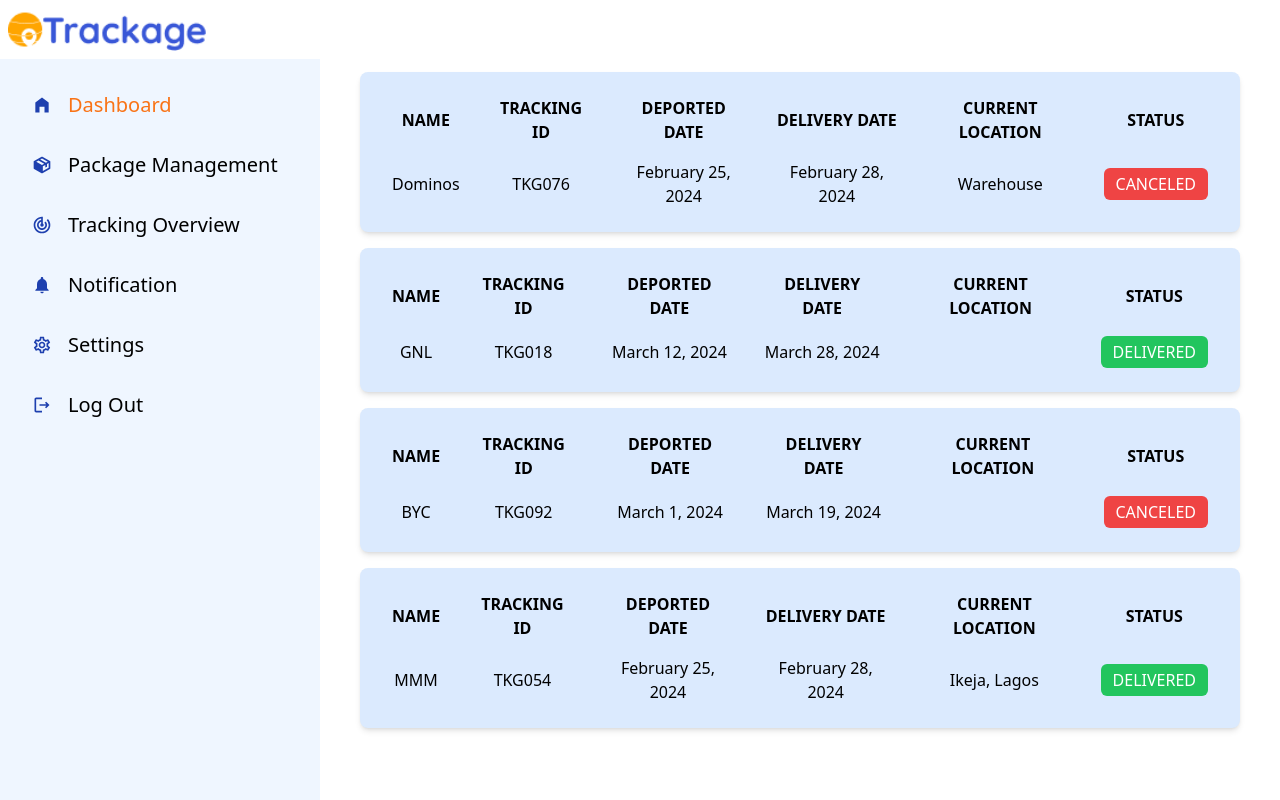
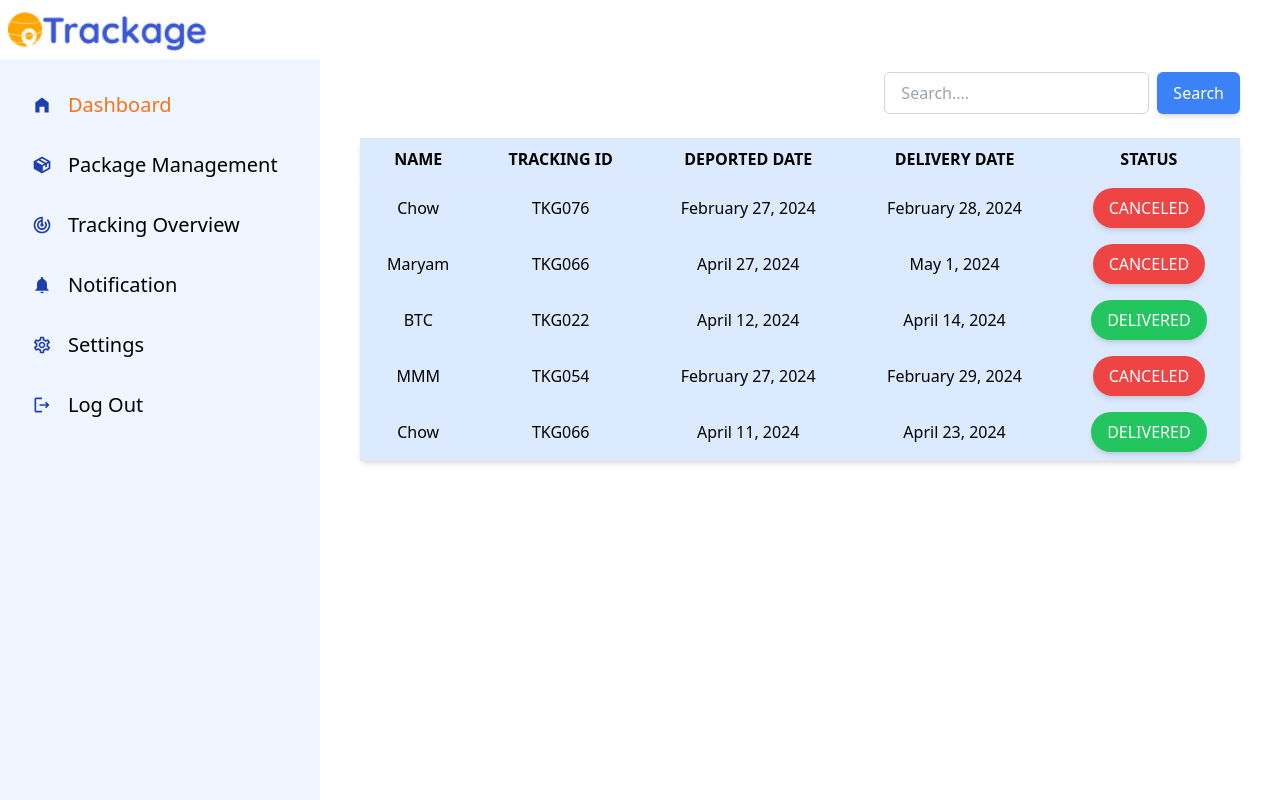
Before and after one commit to EniolaCodes/trackage, a Next.js app: page /packagemanagement in a window 1280 px wide. Built offline with nearby package versions, Linux system fonts and the light colour scheme.

Commit message:
add name as search criteria for tracking package

```diff
--- a/src/components/Generalnotice.js
+++ b/src/components/Generalnotice.js
@@ -37,6 +37,7 @@ const Generalnotice = () => {
                 <select id="setting1" name="setting1" className="border bg-blue-100 rounded p-1 block w-full mt-2">
                   <option value="option1" className='text-sm'>Push Notification</option>
                   <option value="option2" className='text-sm'>SMS</option>
+                  <option value="option2" className='text-sm'>Email</option>
                 </select>
               </div>
               <div className='ml-8'>
@@ -44,6 +45,7 @@ const Generalnotice = () => {
                 <select id="setting2" name="setting2" className="border bg-blue-100 rounded p-1 block w-full mt-2">
                   <option value="option1" className='text-sm'>Push Notification</option>
                   <option value="option2" className='text-sm'>SMS</option>
+                  <option value="option2" className='text-sm'>Email</option>
                 </select>
               </div>
               <div className='mt-8'>
@@ -51,6 +53,7 @@ const Generalnotice = () => {
                 <select id="setting3" name="setting3" className="border bg-blue-100 rounded p-1 block w-full mt-1">
                   <option value="option1" className='text-sm'>Push Notification</option>
                   <option value="option2" className='text-sm'>SMS</option>
+                  <option value="option2" className='text-sm'>Email</option>
                 </select>
               </div>
               <div className='mt-8 ml-8'>
@@ -58,6 +61,7 @@ const Generalnotice = () => {
                 <select id="setting4" name="setting4" className="border bg-blue-100 rounded p-1 block w-full mt-1">
                   <option value="option1" className='text-sm'>Push Notification</option>
                   <option value="option2" className='text-sm'>SMS</option>
+                  <option value="option2" className='text-sm'>Email</option>
                 </select>
               </div>
             </div>
--- a/src/components/Generalsetting.js
+++ b/src/components/Generalsetting.js
@@ -98,6 +98,7 @@ const Generalsetting = () => {
                   <select className="border px-3 py-2 w-full rounded">
                     <option value="email" className='text-sm'>Push Notification</option>
                     <option value="sms" className='text-sm'>SMS</option>
+                    <option value="option2" className='text-sm'>Email</option>
                   </select>
                 </div>
                 <div className="mb-8">
@@ -105,6 +106,7 @@ const Generalsetting = () => {
                   <select className="border px-3 py-2 w-full rounded">
                     <option value="email" className='text-sm'>SMS</option>
                     <option value="sms" className='text-sm'>Push Notification</option>
+                    <option value="option2" className='text-sm'>Email</option>
                   </select>
                 </div>
                 <button type="submit" onClick={submit}  className="bg-blue-500 text-white text-lg w-full px-4 py-2 rounded hover:bg-blue-600">Save</button>
--- a/src/pages/history.js
+++ b/src/pages/history.js
@@ -24,7 +24,7 @@ const Tracking = () => {
     },
     {
       id: 3,
-      name: 'BCT',
+      name: 'Maryam',
       trackingId: 'TKG054',
       deportedDate: 'April 14, 2024',
       deliveryDate: 'April 29, 2024',
@@ -40,11 +40,19 @@ const Tracking = () => {
     },
     {
       id: 5,
-      name: 'BYC',
+      name: 'Simon',
       trackingId: 'TKG011',
-      deportedDate: 'Mrach 17, 2024',
+      deportedDate: 'March 17, 2024',
       deliveryDate: ' March 19, 2024',
       status: 'Delivered'
+    },
+    {
+      id: 6,
+      name: 'BYC',
+      trackingId: 'TKG084',
+      deportedDate: 'April 10, 2024',
+      deliveryDate: ' April 19, 2024',
+      status: 'Canceled'
     },
 
   ])
@@ -67,8 +75,17 @@ const Tracking = () => {
   };
 
   const handleSearch = () => {
-    const result = packages.find(pack => pack.trackingId.toLowerCase().includes(searchTerm.toLowerCase()));
+    const result = packages.filter(pack =>
+      pack.trackingId.toLowerCase().includes(searchTerm.toLowerCase()) ||
+      pack.name.toLowerCase().includes(searchTerm.toLowerCase())
+    );
+      // Check if there are any matching packages
+    if (result.length > 0) {
        setSearchResult(result);
+  } else {
+    setSearchResult(null); // Set searchResult to null to indicate no matching packages
+  }
+
   };
 
   const handleClickOutside = (event) => {
@@ -94,7 +111,7 @@ const Tracking = () => {
           type="text"
           value={searchTerm}
           onChange={(e) => setSearchTerm(e.target.value)}
-          placeholder="Search By Tracking Id"
+          placeholder="Search...."
           className="border border-gray-300 rounded-md px-4 py-2 mr-2"
         />
         <button
@@ -105,7 +122,7 @@ const Tracking = () => {
         </button>
       </div>
       <table className="w-full border-collapse">
-        <thead className='bg-blue-100'>
+        <thead className='bg-blue-100 rounded-3xl'>
           <tr>
             <th className="border border-gray-300 uppercase px-4 py-2 text-center">Name</th>
             <th className="border border-gray-300 uppercase px-4 py-2 text-center">Tracking ID</th>
@@ -115,20 +132,22 @@ const Tracking = () => {
           </tr>
         </thead>
         <tbody>
-          {searchResult ? (
-            <tr>
-              <td className="border border-gray-300 px-4 py-2 text-center">{searchResult.name}</td>
-              <td className="border border-gray-300 px-4 py-2 text-center">{searchResult.trackingId}</td>
-              <td className="border border-gray-300 px-4 py-2 text-center">{searchResult.deportedDate}</td>
-              <td className="border border-gray-300 px-4 py-2 text-center">{searchResult.deliveryDate}</td>
+  {searchResult && searchResult.length > 0 ? (
+    searchResult.map((result) => (
+      <tr key={result.id}>
+        <td className="border border-gray-300 px-4 py-2 text-center">{result.name}</td>
+        <td className="border border-gray-300 px-4 py-2 text-center">{result.trackingId}</td>
+        <td className="border border-gray-300 px-4 py-2 text-center">{result.deportedDate}</td>
+        <td className="border border-gray-300 px-4 py-2 text-center">{result.deliveryDate}</td>
         <td className="border border-gray-300 px-4 py-2 text-center">
-                <button className={`px-4 py-2 rounded-md shadow-md text-white ${getStatusColor(searchResult.status)}`}>
-                  {searchResult.status}
+          <button className={`px-4 py-2 rounded-md shadow-md text-white ${getStatusColor(result.status)}`}>
+            {result.status}
           </button>
         </td>
       </tr>
+    ))
   ) : (
-            packages.map(pack => (
+    packages.map((pack) => (
       <tr key={pack.id}>
         <td className="border border-gray-300 px-4 py-2 text-center">{pack.name}</td>
         <td className="border border-gray-300 px-4 py-2 text-center">{pack.trackingId}</td>
@@ -143,6 +162,7 @@ const Tracking = () => {
     ))
   )}
 </tbody>
+
       </table>
     </div>
     </Userlayout>
--- a/src/pages/orders.js
+++ b/src/pages/orders.js
@@ -1,14 +1,24 @@
 import Userlayout from "./userlayout";
+import { useState, useEffect, useRef } from 'react';
 
 
 
 
 const Orders = () => {
+
   // Dummy data for demonstration
-  const trackingData = [
-    { name: 'GIG', trackingNumber: 'TKG001', deportedDate: 'March 23, 2024', deliveryDate: 'March 27, 2024', status: 'Pending' },
-    { name: 'Dominos', trackingNumber: 'TKG003', deportedDate: 'March 28, 2024', deliveryDate: 'April 20, 2024',  status: 'In-Transit' },
-  ];
+  const [packages, setPackages] = useState( [
+    { name: 'GIG', trackingId: 'TKG081', deportedDate: 'March 23, 2024', deliveryDate: 'March 27, 2024', status: 'Pending' },
+    { name: 'Maryam', trackingId: 'TKG003', deportedDate: 'March 28, 2024', deliveryDate: 'April 20, 2024',  status: 'In-Transit' },
+    { name: 'Dominos', trackingId: 'TKG053', deportedDate: 'March 31, 2024', deliveryDate: 'April 20, 2024',  status: 'In-Transit' },
+    { name: 'Simon', trackingId: 'TKG009', deportedDate: 'April 20 23, 2024', deliveryDate: 'April 27, 2024', status: 'Pending' },
+  ]);
+
+  const [searchTerm, setSearchTerm] = useState('');
+  const [searchResult, setSearchResult] = useState(null);
+
+  const searchInputRef = useRef(null);
+
 
   const getStatusColor = (status) => {
     switch (status) {
@@ -21,9 +31,51 @@ const Orders = () => {
     }
   };
 
+  const handleSearch = () => {
+    const result = packages.filter(pack =>
+      pack.trackingId.toLowerCase().includes(searchTerm.toLowerCase()) ||
+      pack.name.toLowerCase().includes(searchTerm.toLowerCase())
+    );
+      // Check if there are any matching packages
+    if (result.length > 0) {
+       setSearchResult(result);
+  } else {
+    setSearchResult(null); // Set searchResult to null to indicate no matching packages
+  }
+
+  };
+
+  const handleClickOutside = (event) => {
+    if (searchResult && !searchInputRef.current.contains(event.target)) {
+      setSearchResult(null);
+    }
+  };
+  useEffect(() => {
+    document.addEventListener('mousedown', handleClickOutside);
+    return () => {
+      document.removeEventListener('mousedown', handleClickOutside);
+    };
+  }, );
+
   return (
     <Userlayout>
           <div className="overflow-x-auto">
+          <div className="flex justify-end mb-6">
+        <input
+          ref={searchInputRef}
+          type="text"
+          value={searchTerm}
+          onChange={(e) => setSearchTerm(e.target.value)}
+          placeholder="Search...."
+          className="border border-gray-300 rounded-md px-4 py-2 mr-2"
+        />
+        <button
+          onClick={handleSearch}
+          className="bg-blue-500 text-white px-4 py-2 rounded-md shadow-md"
+        >
+          Search
+        </button>
+      </div>
       <table className="min-w-full bg-white border border-gray-200">
         <thead>
           <tr>
@@ -34,21 +86,42 @@ const Orders = () => {
             <th className="text-left px-6 py-3 bg-blue-100 uppercase tracking-wider">Status</th>
           </tr>
         </thead>
-        <tbody className="divide-y divide-gray-200">
-          {trackingData.map((item, index) => (
-            <tr key={index}>
-              <td className="px-6 py-4 whitespace-nowrap">{item.name}</td>
-              <td className="px-6 py-4 whitespace-nowrap">{item.trackingNumber}</td>
-              <td className="px-6 py-4 whitespace-nowrap">{item.deportedDate}</td>
-              <td className="px-6 py-4 whitespace-nowrap">{item.deliveryDate}</td>
-              <td className="px-6 py-4 whitespace-nowrap">
-                <button className={`px-4 py-2 rounded-3xl ${getStatusColor(item.status)}`}>
-                  {item.status}
-                </button>
-              </td>
-            </tr>
-          ))}
-        </tbody>
+
+        <tbody>
+  {searchResult && searchResult.length > 0 ? (
+    searchResult.map((result) => (
+      <tr key={result.id}>
+        <td className="border border-gray-300 px-4 py-2 text-center">{result.name}</td>
+        <td className="border border-gray-300 px-4 py-2 text-center">{result.trackingId}</td>
+        <td className="border border-gray-300 px-4 py-2 text-center">{result.deportedDate}</td>
+        <td className="border border-gray-300 px-4 py-2 text-center">{result.deliveryDate}</td>
+        <td className="border border-gray-300 px-4 py-2 text-center">
+          <button className={`px-4 py-2 rounded-md shadow-md text-white ${getStatusColor(result.status)}`}>
+            {result.status}
+          </button>
+        </td>
+      </tr>
+    ))
+  ) : (
+    packages.map((pack) => (
+      <tr key={pack.id}>
+        <td className="border border-gray-300 px-4 py-2 text-center">{pack.name}</td>
+        <td className="border border-gray-300 px-4 py-2 text-center">{pack.trackingId}</td>
+        <td className="border border-gray-300 px-4 py-2 text-center">{pack.deportedDate}</td>
+        <td className="border border-gray-300 px-4 py-2 text-center">{pack.deliveryDate}</td>
+        <td className="border border-gray-300 px-4 py-2 text-center">
+          <button className={`px-4 py-2 rounded-3xl shadow-md text-white ${getStatusColor(pack.status)}`}>
+            {pack.status}
+          </button>
+        </td>
+      </tr>
+    ))
+  )}
+</tbody>
+
+
+
+
       </table>
     </div>
     </Userlayout>
--- a/src/pages/packagemanagement.js
+++ b/src/pages/packagemanagement.js
@@ -1,18 +1,154 @@
 import React from 'react'
 import Adminlayout from './adminlayout';
-import Track from '../components/Track'
+import { useState, useEffect, useRef } from 'react';
+
 
 const Packagemanagement = () => {
+  const [packages, setPackages] = useState([
+    {name: 'Chow',
+    trackingId: 'TKG076',
+    deportedDate: 'February 27, 2024',
+    deliveryDate: 'February 28, 2024',
+    status: 'Canceled'},
+    {
+      name: 'Maryam',
+      trackingId: 'TKG066',
+      deportedDate: 'April 27, 2024',
+      deliveryDate: 'May 1, 2024',
+      status: 'Canceled'
+    },
+    {
+      name: 'BTC',
+      trackingId: 'TKG022',
+      deportedDate: 'April 12, 2024',
+      deliveryDate: 'April 14, 2024',
+      status: 'Delivered'
+    },
+    {
+      name: 'MMM',
+      trackingId: 'TKG054',
+      deportedDate: 'February 27, 2024',
+      deliveryDate: 'February 29, 2024',
+      status: 'Canceled'
+    },
+    {
+      name: 'Chow',
+      trackingId: 'TKG066',
+      deportedDate: 'April 11, 2024',
+      deliveryDate: 'April 23, 2024',
+      status: 'Delivered'
+    }
+  ])
+
+
+  const [searchTerm, setSearchTerm] = useState('');
+  const [searchResult, setSearchResult] = useState(null);
+
+  const searchInputRef = useRef(null);
+
+  const getStatusColor = (status) => {
+    switch (status) {
+      case 'Canceled':
+        return 'bg-red-500 uppercase hover:bg-red-600 transform hover:scale-105';
+      case 'Delivered':
+        return 'bg-green-500 uppercase hover:bg-green-600 transform hover:scale-105';
+      default:
+        return 'bg-gray-500';
+    }
+  };
+
+  const handleSearch = () => {
+    const result = packages.filter(pack =>
+      pack.trackingId.toLowerCase().includes(searchTerm.toLowerCase()) ||
+      pack.name.toLowerCase().includes(searchTerm.toLowerCase())
+    );
+      // Check if there are any matching packages
+    if (result.length > 0) {
+       setSearchResult(result);
+  } else {
+    setSearchResult(null); // Set searchResult to null to indicate no matching packages
+  }
+
+  };
+
+  const handleClickOutside = (event) => {
+    if (searchResult && !searchInputRef.current.contains(event.target)) {
+      setSearchResult(null);
+    }
+  };
+
+  useEffect(() => {
+    document.addEventListener('mousedown', handleClickOutside);
+    return () => {
+      document.removeEventListener('mousedown', handleClickOutside);
+    };
+  }, );
+
+
   return (
     <Adminlayout>
-     <div>
-        <Track name="Dominos" trackingId="TKG076" deportedDate="February 25, 2024" deliveryDate="February 28, 2024"
-        currentLocation="Warehouse" status="canceled"/>
-        <Track name="GNL" trackingId="TKG018" deportedDate="March 12, 2024" deliveryDate="March 28, 2024" status="delivered"/>
-        <Track name="BYC" trackingId="TKG092" deportedDate="March 1, 2024" deliveryDate="March 19, 2024"  status="canceled"/>
-        <Track name="MMM" trackingId="TKG054" deportedDate="February 25, 2024" deliveryDate="February 28, 2024"
-        currentLocation="Ikeja, Lagos" status="delivered"/>
-     </div>
+
+      <div className="flex justify-end mb-6">
+        <input
+          ref={searchInputRef}
+          type="text"
+          value={searchTerm}
+          onChange={(e) => setSearchTerm(e.target.value)}
+          placeholder="Search...."
+          className="border border-gray-300 rounded-md px-4 py-2 mr-2"
+        />
+        <button
+          onClick={handleSearch}
+          className="bg-blue-500 text-white px-4 py-2 rounded-md shadow-md"
+        >
+          Search
+        </button>
+      </div>
+      <table className="w-full mb-4 rounded-md shadow-md">
+        <thead className='border-t border-b bg-blue-100'>
+          <tr className='rounded-3xl'>
+            <th className="uppercase px-4 py-2 text-center">Name</th>
+            <th className="uppercase px-4 py-2 text-center">Tracking ID</th>
+            <th className="uppercase px-4 py-2 text-center">Deported Date</th>
+            <th className="uppercase px-4 py-2 text-center">Delivery Date</th>
+            <th className="uppercase px-4 py-2 text-center">Status</th>
+          </tr>
+        </thead>
+        <tbody className='border-t border-b bg-blue-100 '>
+  {searchResult && searchResult.length > 0 ? (
+    searchResult.map((result) => (
+      <tr key={result.id}>
+        <td className="px-4 py-2 text-center">{result.name}</td>
+        <td className="px-4 py-2 text-center">{result.trackingId}</td>
+        <td className="px-4 py-2 text-center">{result.deportedDate}</td>
+        <td className="px-4 py-2 text-center">{result.deliveryDate}</td>
+        <td className="px-4 py-2 text-center">
+          <button className={`px-4 py-2 rounded-md shadow-md text-white ${getStatusColor(result.status)}`}>
+            {result.status}
+          </button>
+        </td>
+      </tr>
+    ))
+  ) : (
+    packages.map((pack) => (
+      <tr key={pack.id}>
+        <td className="px-4 py-2 text-center">{pack.name}</td>
+        <td className=" px-4 py-2 text-center">{pack.trackingId}</td>
+        <td className=" px-4 py-2 text-center">{pack.deportedDate}</td>
+        <td className=" px-4 py-2 text-center">{pack.deliveryDate}</td>
+        <td className=" px-4 py-2 text-center">
+          <button className={`px-4 py-2 rounded-3xl shadow-md text-white ${getStatusColor(pack.status)}`}>
+            {pack.status}
+          </button>
+        </td>
+      </tr>
+    ))
+  )}
+</tbody>
+
+      </table>
+
+
     </Adminlayout>
   )
 }
--- a/src/pages/trackingoverview.js
+++ b/src/pages/trackingoverview.js
@@ -28,7 +28,10 @@ const PackageManagement = () => {
   };
 
 
-  const filteredPackages = packages.filter(pkg => pkg.trackingId.toLowerCase().includes(searchTerm.toLowerCase()));
+  const filteredPackages = packages.filter(pkg =>
+    pkg.trackingId.toLowerCase().includes(searchTerm.toLowerCase()) ||
+    pkg.customerName.toLowerCase().includes(searchTerm.toLowerCase())
+  );
 
   const confirmAction = (id, action) => {
     setConfirmationVisible(true);
@@ -59,7 +62,7 @@ const PackageManagement = () => {
           type="text"
           value={searchTerm}
           onChange={e => setSearchTerm(e.target.value)}
-          placeholder="Search by Tracking ID"
+          placeholder="Search.."
           className="border border-gray-300 rounded-md px-4 py-2 focus:outline-none"
         />
       </div>
```
Lines whose indentation alone changed are shown as unchanged.
